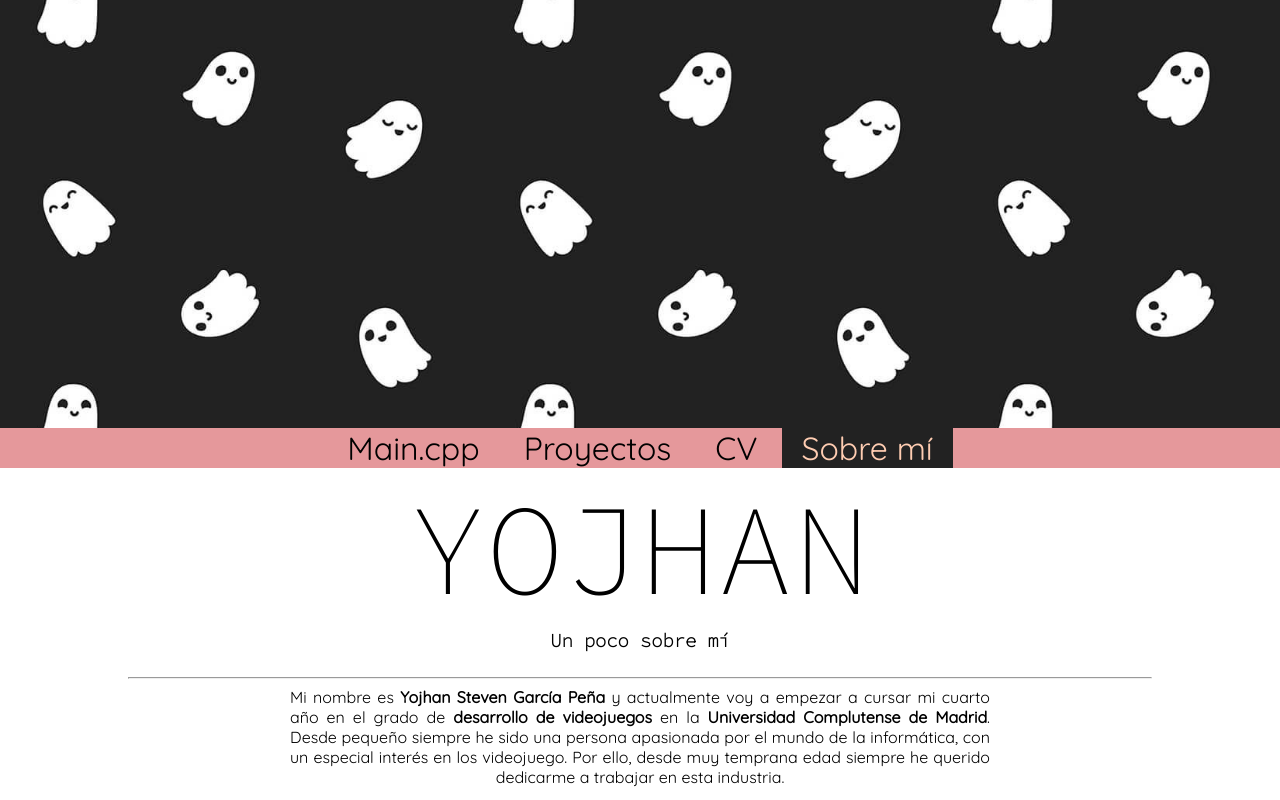
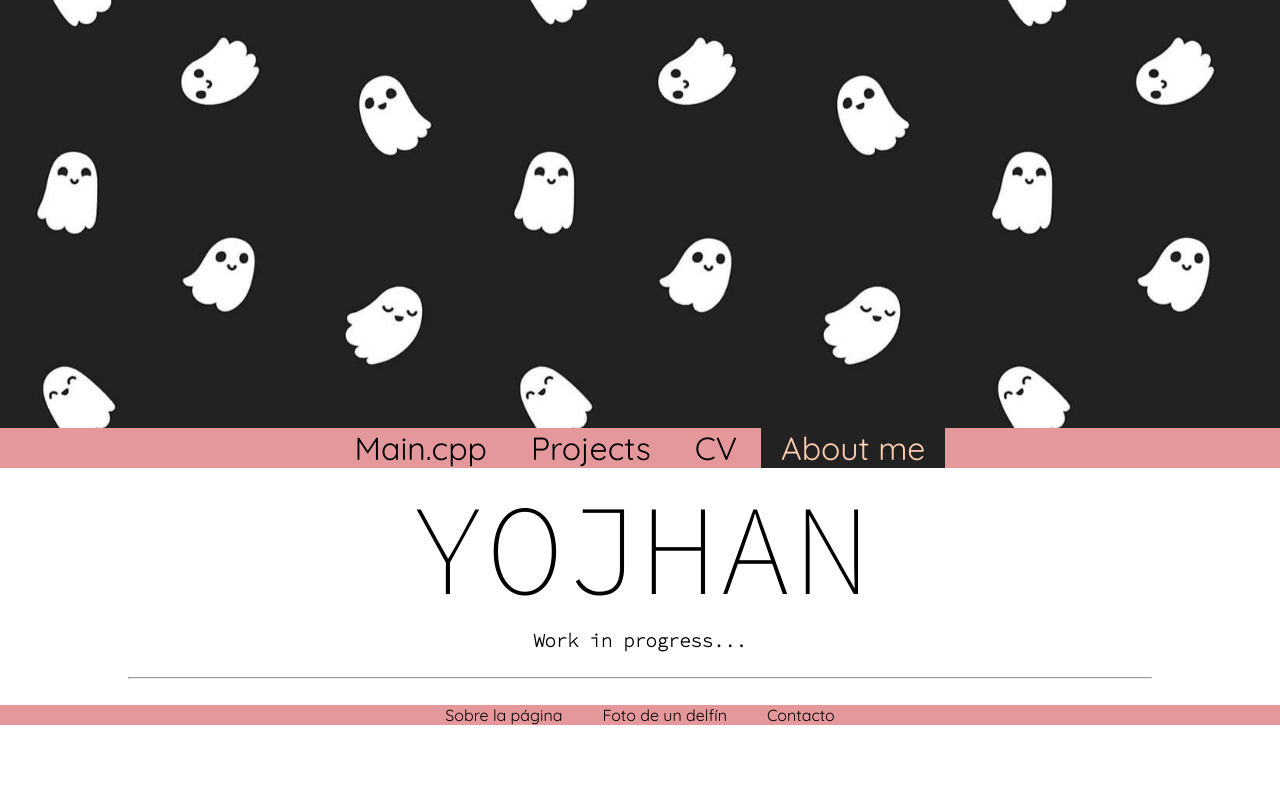
Before and after one commit to sryojhan/Web, a plain HTML site: page About.html in a window 1280 px wide. Shown: the top 800 px of the page. Drawn offline with Linux system fonts and the light colour scheme.

Commit message:
Work in progress

```diff
--- a/About.html
+++ b/About.html
@@ -14,7 +14,7 @@
     <meta name="keywords" content="gamedev">
     <meta name="descriptions" content="Game Developer portfolio">
     <meta name="author" content="Yojhan">
-    <title>Sobre mí</title>
+    <title>About me</title>
 
 
 </head>
@@ -25,16 +25,16 @@
 
     <div class="header">
         <a href="index.html" target="_self">Main.cpp</a>
-        <a href="Projects.html" target="_self">Proyectos</a>
+        <a href="Projects.html" target="_self">Projects</a>
         <a href="curriculum.html" target="_self">CV</a>
-        <b>Sobre mí</b>
+        <b>About me</b>
     </div>
 
     <div class="body">
         <h1>YOJHAN</h1>
-        <h4>Un poco sobre mí</h4>
+        <h4>Work in progress...</h4>
         <hr>
-
+<!--
         <p>
             Mi nombre es <b>Yojhan Steven García Peña</b> y actualmente voy a empezar a cursar mi cuarto año en el grado
             de <b>desarrollo
@@ -55,10 +55,10 @@
             Mi objetivo es poder incorporarme a una empresa como <b>Desarrollador Junior</b>, en un puesto que me
             permita
             <b>desarrollarme</b>, poder aprender y ser capaz de mejorar mis habilidades.
-        </p>
+        </p> -->
 
     </div>
-
+<!--
     <div class="parallax" style="margin-top: 60px">
         <h2>
             Capacidades
@@ -161,7 +161,7 @@
                 </tr>
 
             </table>
-
+ -->
 
 
             <br>
```
Also changed, not shown: js/morph.js (+5 -3 lines).
